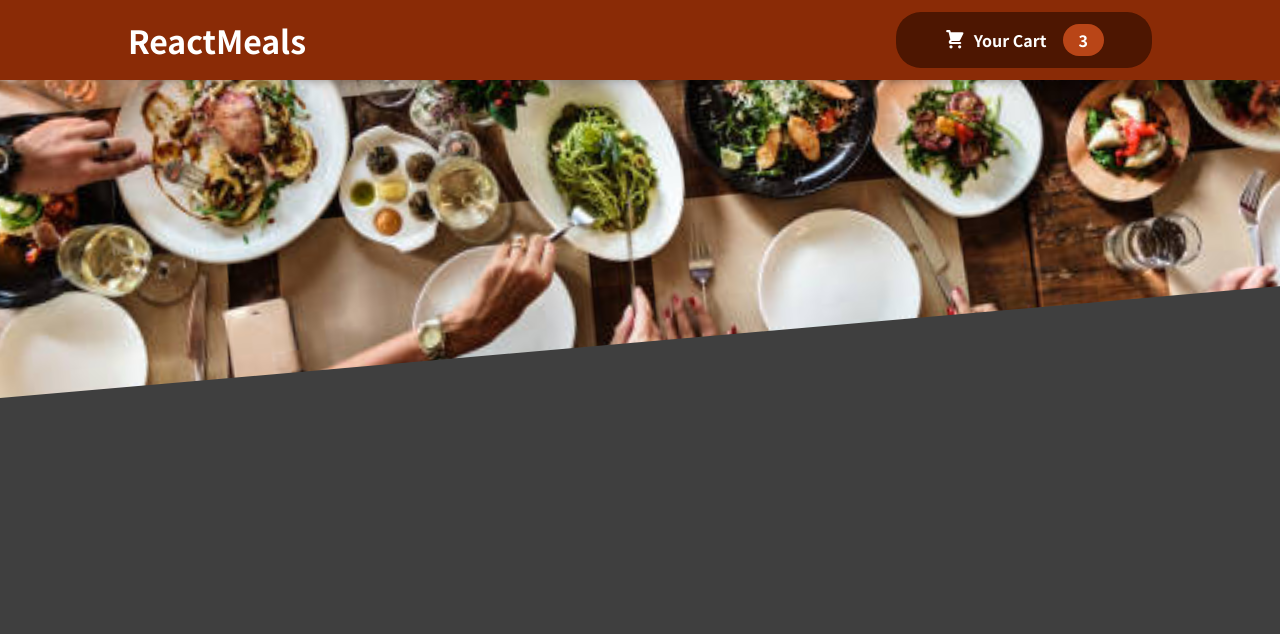
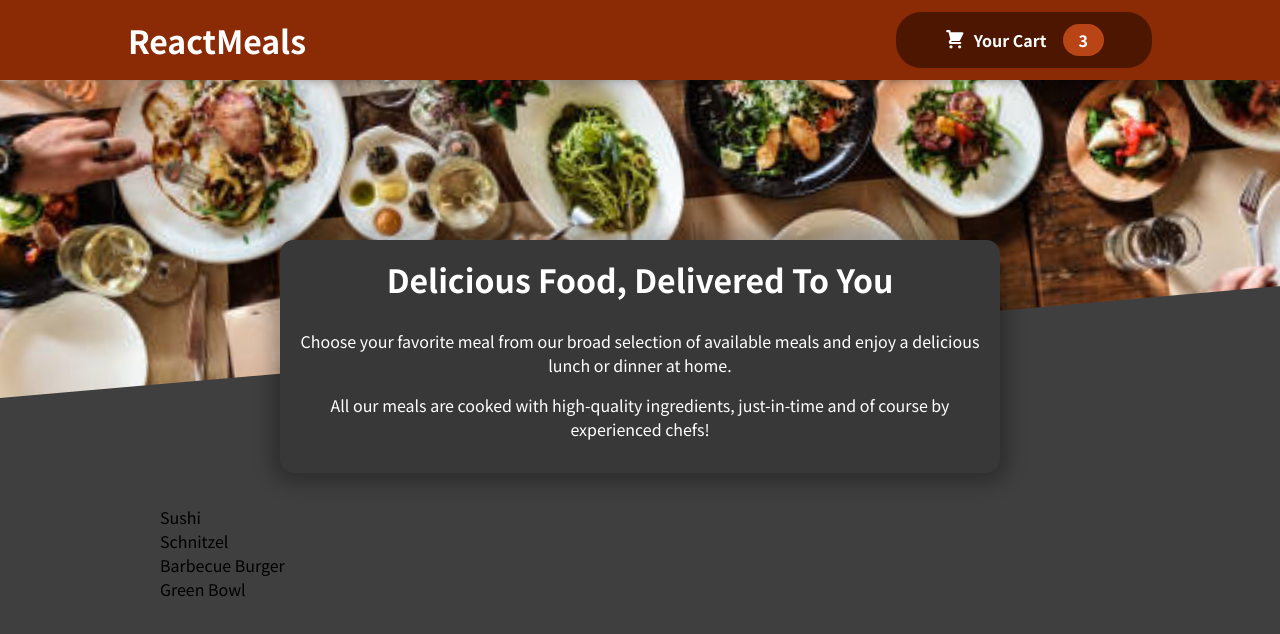
Before and after one commit to Punamkumari03/Resturent-app-from-react, a React (Create React App) app: page / in a window 1280 px wide. Shown: the top 634 px of the page. Built offline with nearby package versions, Linux system fonts and the light colour scheme.

Commit message:
meals component added

```diff
--- a/src/App.js
+++ b/src/App.js
@@ -1,11 +1,15 @@
 import { Fragment } from "react";
 import Header from "./components/Layout/Header";
+import Meals from "./components/Meals/Meals";
 
 function App() {
   return (
     <Fragment>
 
       <Header/>
+      <main>
+        <Meals/>
+      </main>
       </Fragment>
 
   );
--- /dev/null
+++ b/src/components/Meals/AvailableMeals.js
@@ -0,0 +1,39 @@
+import React from "react";
+import classes from "./AvailableMeals.module.css";
+
+const DUMMY_MEALS = [
+  {
+    id: "m1",
+    name: "Sushi",
+    description: "Finest fish and veggies",
+    price: 22.99,
+  },
+  {
+    id: "m2",
+    name: "Schnitzel",
+    description: "A german specialty!",
+    price: 16.5,
+  },
+  {
+    id: "m3",
+    name: "Barbecue Burger",
+    description: "American, raw, meaty",
+    price: 12.99,
+  },
+  {
+    id: "m4",
+    name: "Green Bowl",
+    description: "Healthy...and green...",
+    price: 18.99,
+  },
+];
+const AvailableMeals = () => {
+  const mealsList = DUMMY_MEALS.map((meal) => <li>{meal.name}</li>);
+  return (
+    <section className={classes.meals}>
+      <ul>{mealsList}</ul>
+    </section>
+  );
+};
+
+export default AvailableMeals;
--- /dev/null
+++ b/src/components/Meals/AvailableMeals.module.css
@@ -0,0 +1,24 @@
+.meals {
+    max-width: 60rem;
+    width: 90%;
+    margin: 2rem auto;
+    animation: meals-appear 1s ease-out forwards;
+  }
+
+  .meals ul {
+    list-style: none;
+    margin: 0;
+    padding: 0;
+  }
+
+  @keyframes meals-appear {
+    from {
+      opacity: 0;
+      transform: translateY(3rem);
+    }
+
+    to {
+      opacity: 1;
+      transform: translateY(0);
+    }
+  }
--- /dev/null
+++ b/src/components/Meals/Meals.js
@@ -0,0 +1,14 @@
+import React, { Fragment } from 'react'
+import MealsSummary from './MealsSummary'
+import AvailableMeals from './AvailableMeals'
+
+const Meals = () => {
+  return (
+    <Fragment>
+        <MealsSummary/>
+        <AvailableMeals/>
+    </Fragment>
+  )
+}
+
+export default Meals
--- /dev/null
+++ b/src/components/Meals/MealsSummary.js
@@ -0,0 +1,21 @@
+import React from 'react'
+import classes from './MealsSummary.module.css';
+
+
+const MealsSummary = () => {
+  return (
+    <section className={classes.summary}>
+         <h2>Delicious Food, Delivered To You</h2>
+      <p>
+        Choose your favorite meal from our broad selection of available meals
+        and enjoy a delicious lunch or dinner at home.
+      </p>
+      <p>
+        All our meals are cooked with high-quality ingredients, just-in-time and
+        of course by experienced chefs!
+      </p>
+    </section>
+  )
+}
+
+export default MealsSummary
--- /dev/null
+++ b/src/components/Meals/MealsSummary.module.css
@@ -0,0 +1,18 @@
+.summary {
+    text-align: center;
+    max-width: 45rem;
+    width: 90%;
+    margin: auto;
+    margin-top: -10rem;
+    position: relative;
+    background-color: #383838;
+    color: white;
+    border-radius: 14px;
+    padding: 1rem;
+    box-shadow: 0 1px 18px 10px rgba(0, 0, 0, 0.25);
+  }
+
+  .summary h2 {
+    font-size: 2rem;
+    margin-top: 0;
+  }
```
